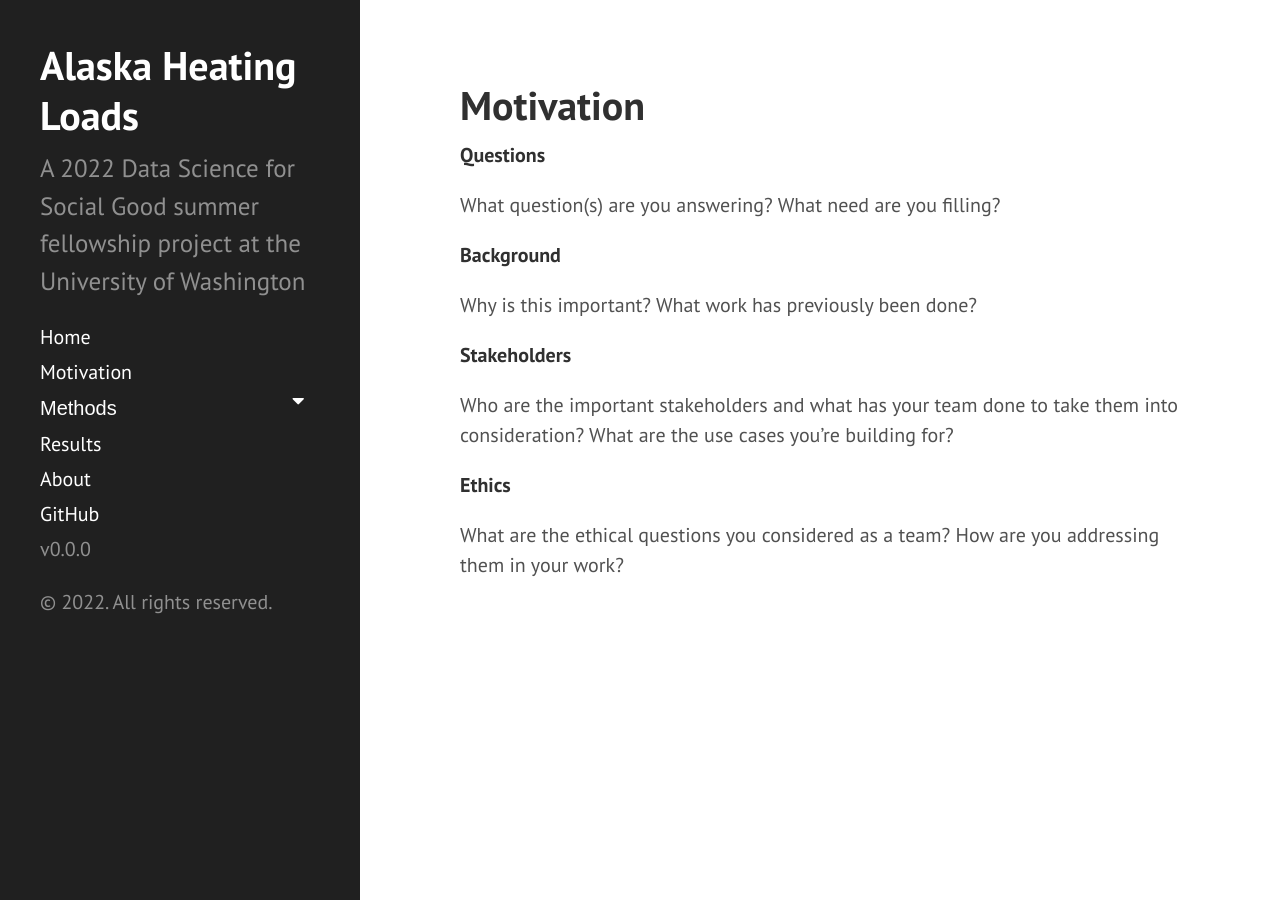
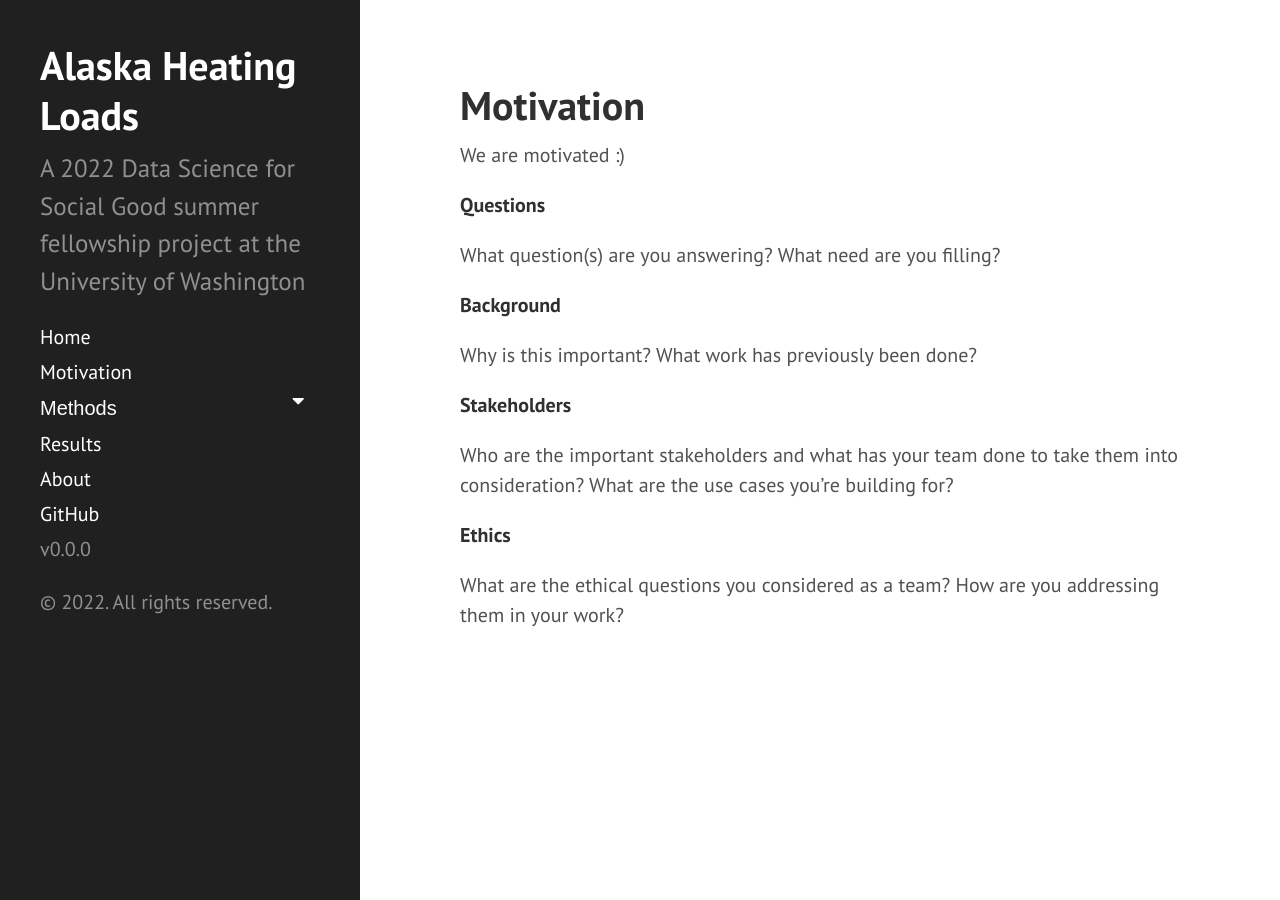
Before and after one commit to uwescience/DSSG2022_heating_loads, a Jekyll site: the page built from motivation.md, in a window 1280 px wide. Built offline with Jekyll 4.4.1, drawn with Linux system fonts in a browser that asks for light colours.

Commit message:
Update motivation.md

```diff
--- a/motivation.md
+++ b/motivation.md
@@ -2,6 +2,7 @@
 layout: page
 title: Motivation
 ---
+We are motivated :)
 
 **Questions**
 
```
